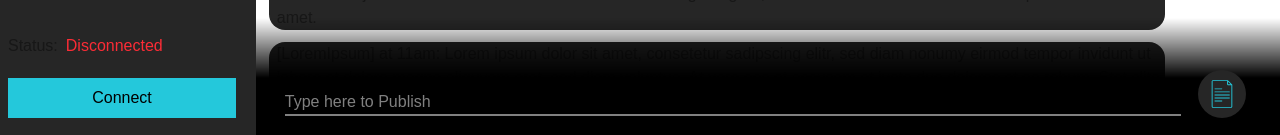
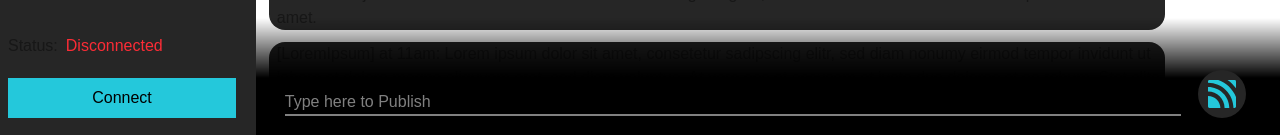
Before and after one commit to Blockmaster2706/mosquittauri, a Next.js app: page / in a window 1280 px wide. Shown: the part 662-797 px from the top of the page. Built offline with nearby package versions, Linux system fonts and the light colour scheme; a web font is replaced by a local one.

Commit message:
Make MQTT view the default view

```diff
--- a/app/pane_switcher.tsx
+++ b/app/pane_switcher.tsx
@@ -12,8 +12,8 @@ export default function PaneSwitcher() {
         <div className="h-full flex flex-col">
             {
                 isShowingLogs ?
-                <button className={button_classname} onClick={() => setShowingLogs(!isShowingLogs)} title="Switch to Logs View"><MQTTIcon className="size-7"/></button>
-                : <button className={button_classname} onClick={() => setShowingLogs(!isShowingLogs)} title="Switch to MQTT View"><DocumentIcon className="size-7"/></button>
+                <button className={button_classname} onClick={() => setShowingLogs(!isShowingLogs)} title="Switch to MQTT View"><DocumentIcon className="size-7"/></button>
+                : <button className={button_classname} onClick={() => setShowingLogs(!isShowingLogs)} title="Switch to Logs View"><MQTTIcon className="size-7"/></button>
             }
         </div>
     )
```
